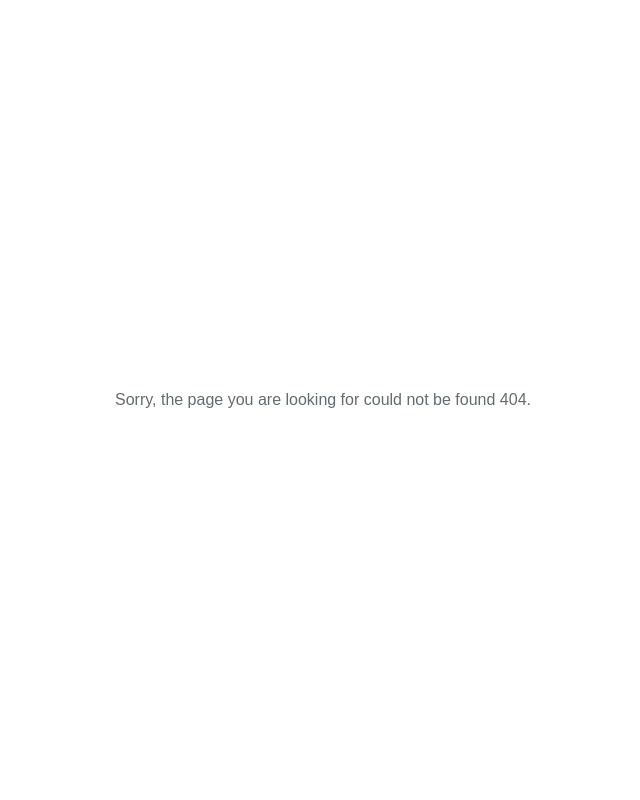
After one commit to yousefdev20/Alba-level-1, a PHP site: page /system/Core/Views/NotFoundPage.php in a window 1280 px wide. The commit adds this page. Shown: the whole page, without its empty margins (317-957 px from the left). Run offline with PHP 8.4, Linux system fonts and the light colour scheme.

Commit message:
First Release

```diff
--- a/app/Http/Controllers/Admin/ServiceController.php
+++ b/app/Http/Controllers/Admin/ServiceController.php
@@ -1,6 +1,7 @@
 <?php
 
 include_once __DIR__ . '/../../../../system/Core/Controller/BaseController.php';
+include_once __DIR__ . '/../../Requests/StoreServiceRequest.php';
 
 class ServiceController extends BaseController
 {
@@ -11,8 +12,10 @@ class ServiceController extends BaseController
         view('admin/service/index', with: compact(['services']));
     }
 
-    public function store(Request $request): void
+    public function store(StoreServiceRequest $request): void
     {
+
+        die($request->validated());
         $filename = str_replace(' ', '', basename($_FILES['image']['name']));
         $dir = "public/assets/projects/images";
         $tempFile = "$dir/$filename";
--- a/index.php
+++ b/index.php
@@ -1,6 +1,7 @@
 <?php
 
 $routes = include_once __DIR__ . '/routes/web.php';
+include_once __DIR__ . '/system/Core/Exceptions/NonFoundPage.php';
 
 foreach ($routes as $route) {
     if (
@@ -27,5 +28,4 @@ foreach ($routes as $route) {
         }
     }
 }
-http_response_code(404);
-die(json_encode(['error' => '4O4 Not Found.']));
+throw new NonFoundPage();
--- a/system/Core/Controller/BaseController.php
+++ b/system/Core/Controller/BaseController.php
@@ -8,6 +8,7 @@ include_once __DIR__ . '/../../../system/Core/Helpers/config.php';
 include_once __DIR__ . '/../../../system/Core/Helpers/env.php'
 ;
 include_once __DIR__ . '/../../../system/Core/Request/Request.php';
+include_once __DIR__ . '/../../../system/Core/Request/FormValidation.php';
 include_once __DIR__ . '/../../../system/Core/Auth/Auth.php';
 include_once __DIR__ . '/../../../system/Core/Session/Session.php';
 include_once __DIR__ . '/../../../system/Core/Middlewares/Middleware.php';
--- /dev/null
+++ b/system/Core/Rules/Mime.php
@@ -0,0 +1,6 @@
+<?php
+
+class Mime
+{
+
+}
--- /dev/null
+++ b/system/Core/Views/NotFoundPage.php
@@ -0,0 +1,52 @@
+<!doctype html>
+<html lang="en">
+<head>
+    <meta charset="UTF-8">
+    <meta name="viewport"
+          content="width=device-width, user-scalable=no, initial-scale=1.0, maximum-scale=1.0, minimum-scale=1.0">
+    <meta http-equiv="X-UA-Compatible" content="ie=edge">
+    <title>Not Found Page 404</title>
+    <style>
+        html, body {
+            background-color: #fff;
+            color: #636b6f;
+            font-family: 'Raleway', sans-serif;
+            font-weight: lighter;
+            height: 100vh;
+            margin: 0;
+        }
+        .title {
+            font-size: 16px;
+            padding: 20px;
+            font-weight: 100;
+        }
+
+        .content {
+            text-align: center;
+        }
+
+        .position-ref {
+            position: relative;
+        }
+
+        .full-height {
+            height: 100vh;
+        }
+
+        .flex-center {
+            align-items: center;
+            display: flex;
+            justify-content: center;
+        }
+    </style>
+</head>
+<body>
+<div class="flex-center position-ref full-height">
+    <div class="content">
+        <div class="title">
+            Sorry, the page you are looking for could not be found 404.
+        </div>
+    </div>
+</div>
+</body>
+</html>
```
Also changed, not shown: app/Http/Requests/StoreServiceRequest.php (added, +14 -0 lines), system/Core/Exceptions/NonFoundPage.php (added, +12 -0 lines), system/Core/Request/FormValidation.php (added, +44 -0 lines), system/Core/Rules/Required.php (added, +9 -0 lines).
